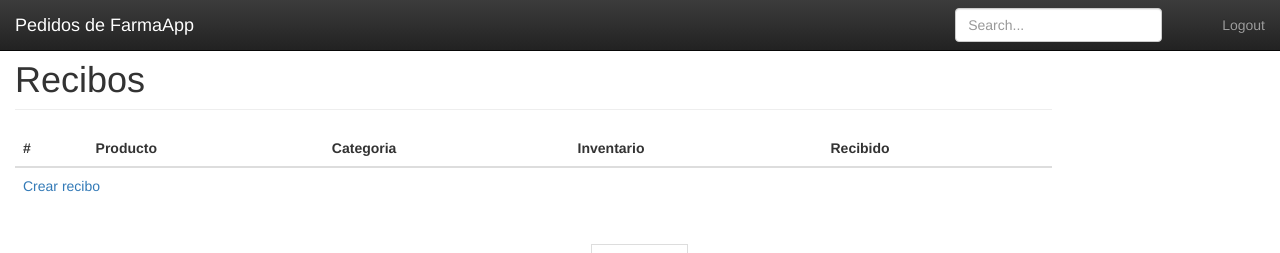
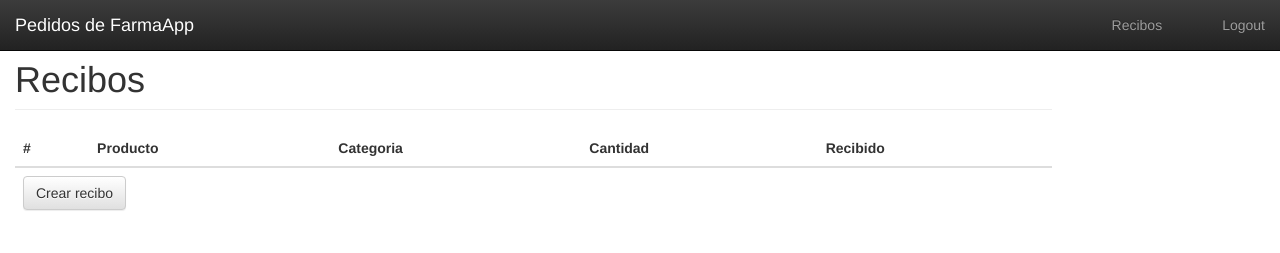
Before and after one commit to InteractiveValley/djFarmApp, a Django app: template productos/templates/recibos.html in a window 1280 px wide. Shown: the top 253 px of the page. Run offline with Django 3.2, Linux system fonts and the light colour scheme; the template is opened without the code that fills it, so the values that code supplies are empty; parts of the project's set-up code (start-up, migrations or seed data) failed here and were passed over; some libraries are stand-ins or nearby versions.

Commit message:
arreglo de diseño

```diff
--- a/carrito/templates/base.html
+++ b/carrito/templates/base.html
@@ -41,12 +41,10 @@
         </div>
         <div id="navbar" class="navbar-collapse collapse">
           <ul class="nav navbar-nav navbar-right">
+            <li><a href="/recibos/">Recibos</a></li>
             <li><a href="#">{{ user.get_full_name }}</a></li>
             <li><a href="/logout/">Logout</a></li>
           </ul>
-          <form class="navbar-form navbar-right">
-            <input type="text" class="form-control" placeholder="Search...">
-          </form>
         </div>
       </div>
     </nav>
--- a/productos/templates/recibos.html
+++ b/productos/templates/recibos.html
@@ -12,7 +12,7 @@
                   <th>#</th>
                   <th>Producto</th>
                   <th>Categoria</th>
-                  <th>Inventario</th>
+                  <th>Cantidad</th>
                   <th>Recibido</th>
                 </tr>
               </thead>
@@ -30,7 +30,7 @@
               <tfoot>
                 <tr>
                   <td colspan="5">
-                      <a href="/crear/recibo/">
+                      <a href="/crear/recibo/" class="btn btn-default">
                         Crear recibo
                       </a>
                   </td>
```
